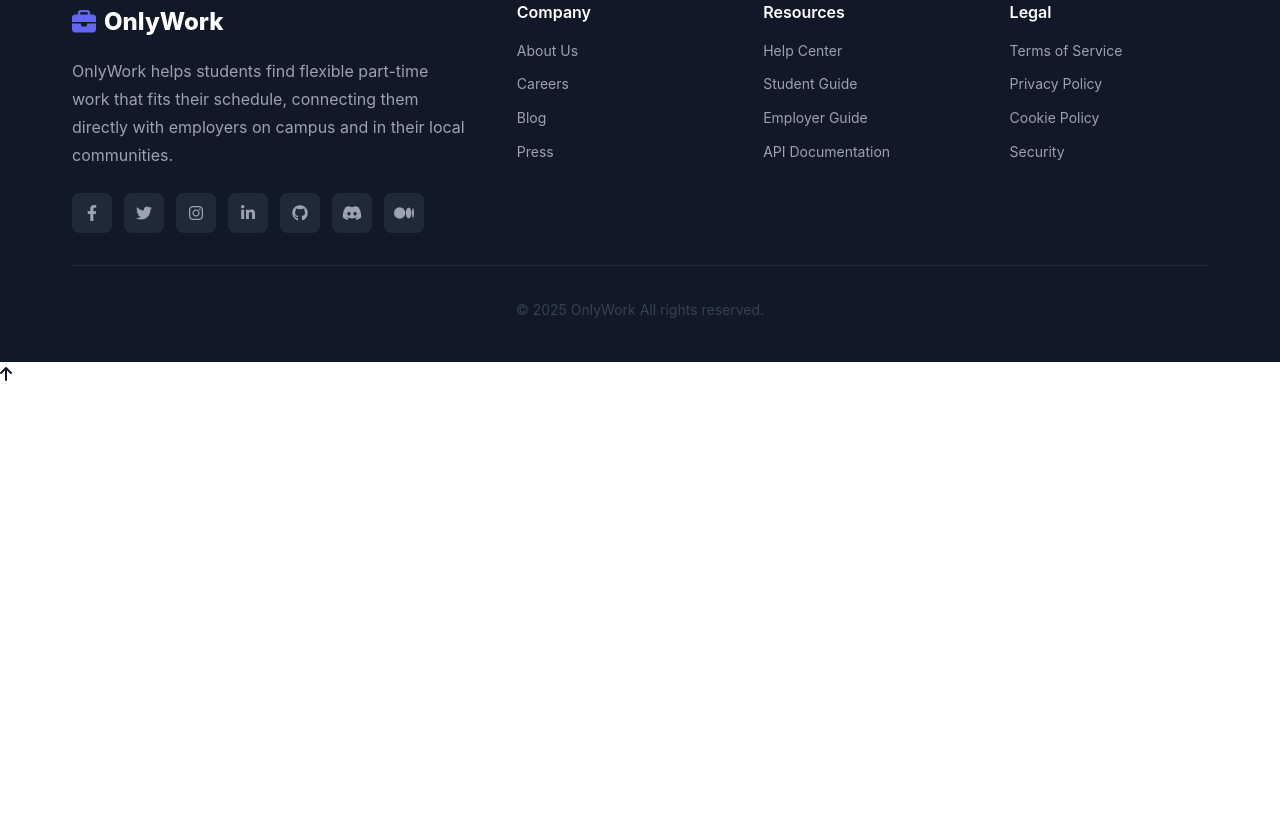
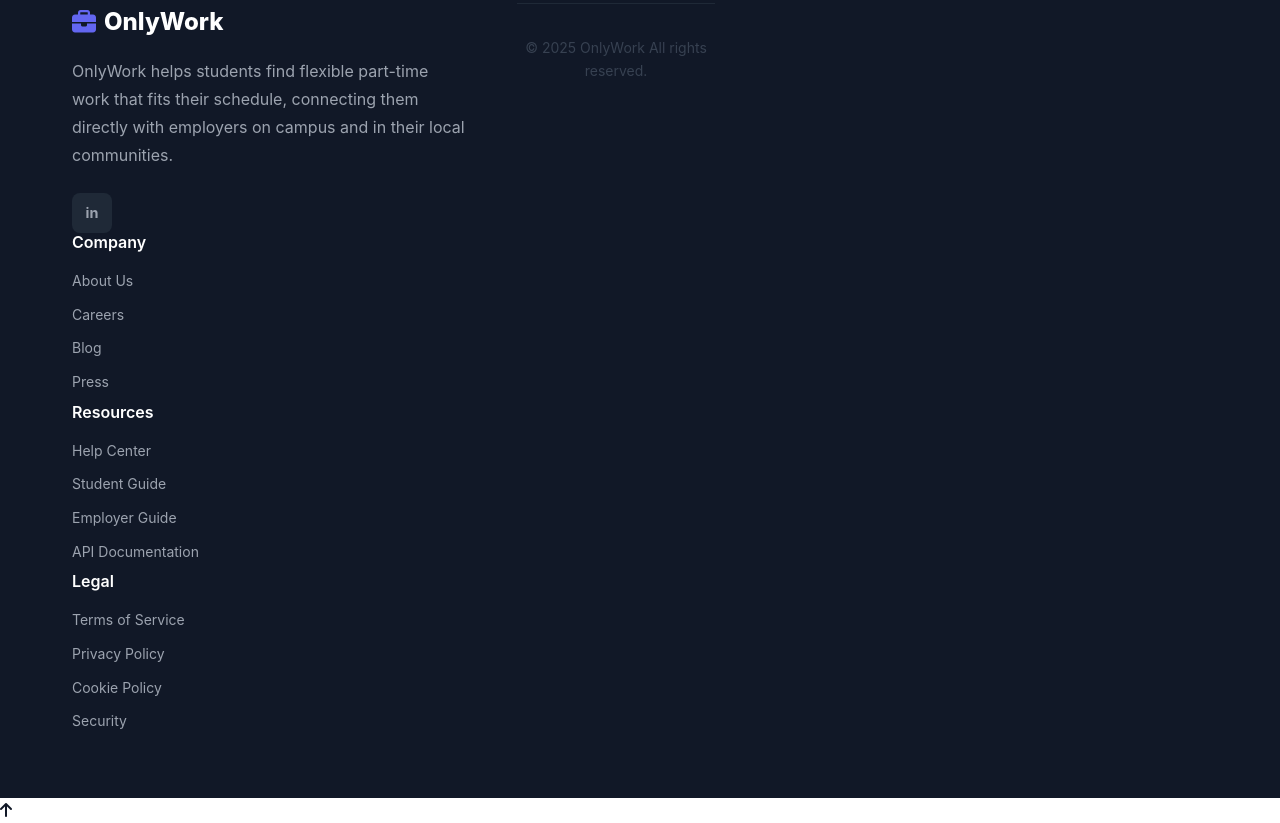
Before and after one commit to Namkha-yolo/onlyworks, a website: page register.html in a window 1280 px wide. Shown: the part 2087-2910 px from the top of the page. Before the commit the page ends 2474 px from the top, so only its background shows below. Drawn offline with Linux system fonts and the light colour scheme; no server answers; a small style sheet from the web is missing.

Commit message:
Update register.html

```diff
--- a/register.html
+++ b/register.html
@@ -258,16 +258,11 @@
           <p class="footer-desc">
             OnlyWork helps students find flexible part-time work that fits their schedule, connecting them directly with employers on campus and in their local communities.
           </p>
-          <div class="footer-social">
-            <a href="#" class="social-icon"><i class="fab fa-facebook-f"></i></a>
-            <a href="#" class="social-icon"><i class="fab fa-twitter"></i></a>
-            <a href="#" class="social-icon"><i class="fab fa-instagram"></i></a>
-            <a href="https://www.linkedin.com/company/107253271/admin/dashboard/" class="social-icon" target="_blank"><i class="fab fa-linkedin-in"></i></a>
-            <a href="#" class="social-icon"><i class="fab fa-github"></i></a>
-            <a href="#" class="social-icon"><i class="fab fa-discord"></i></a>
-            <a href="#" class="social-icon"><i class="fab fa-medium"></i></a>
-          </div>
-        </div>
+<div class="footer-social">
+  <a href="https://www.linkedin.com/company/only-jobs-students/" class="social-icon">
+    <span style="font-weight: bold; font-size: 0.9em;">in</span>
+  </a>
+</div>
 
         <div class="footer-links">
           <h4>Company</h4>
```
